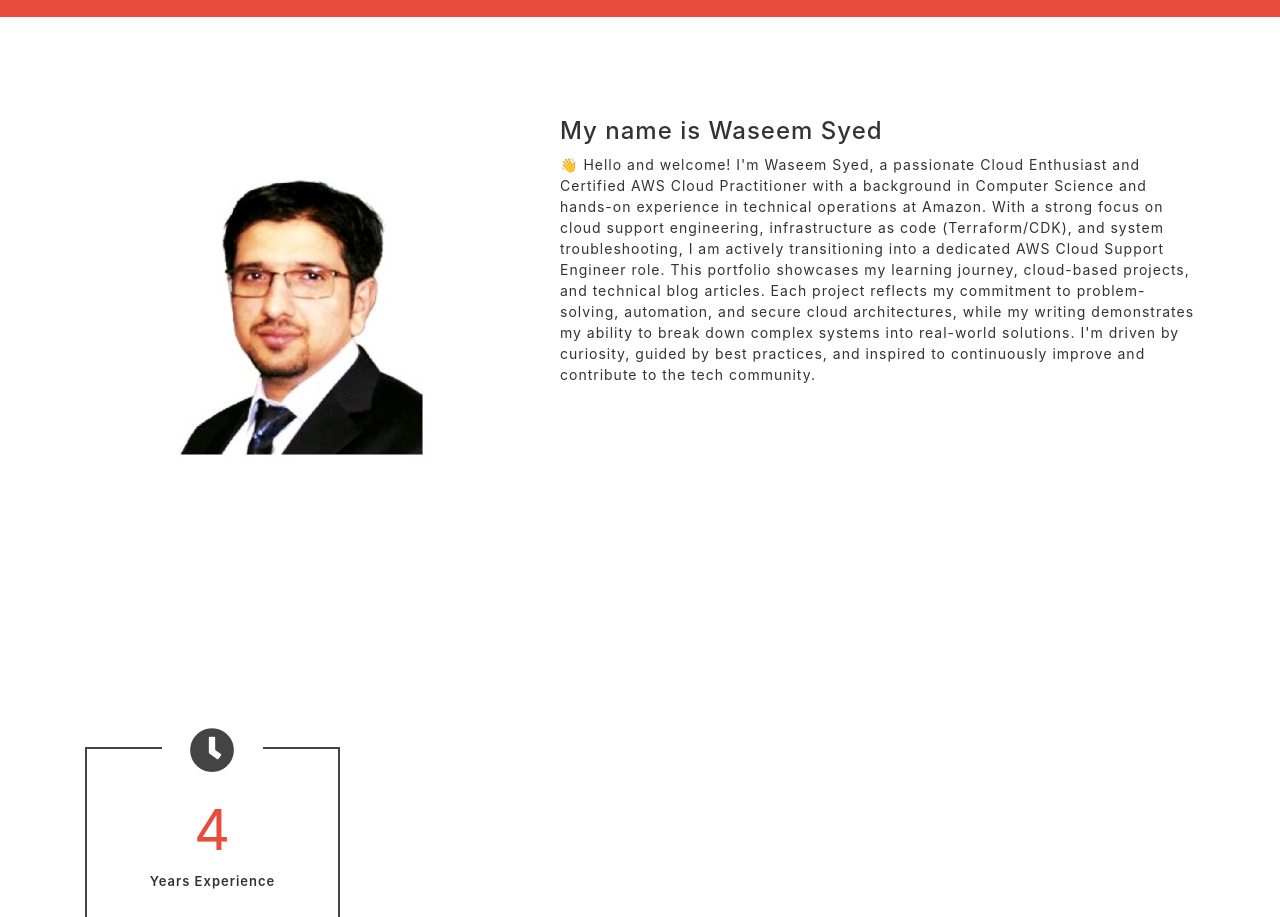
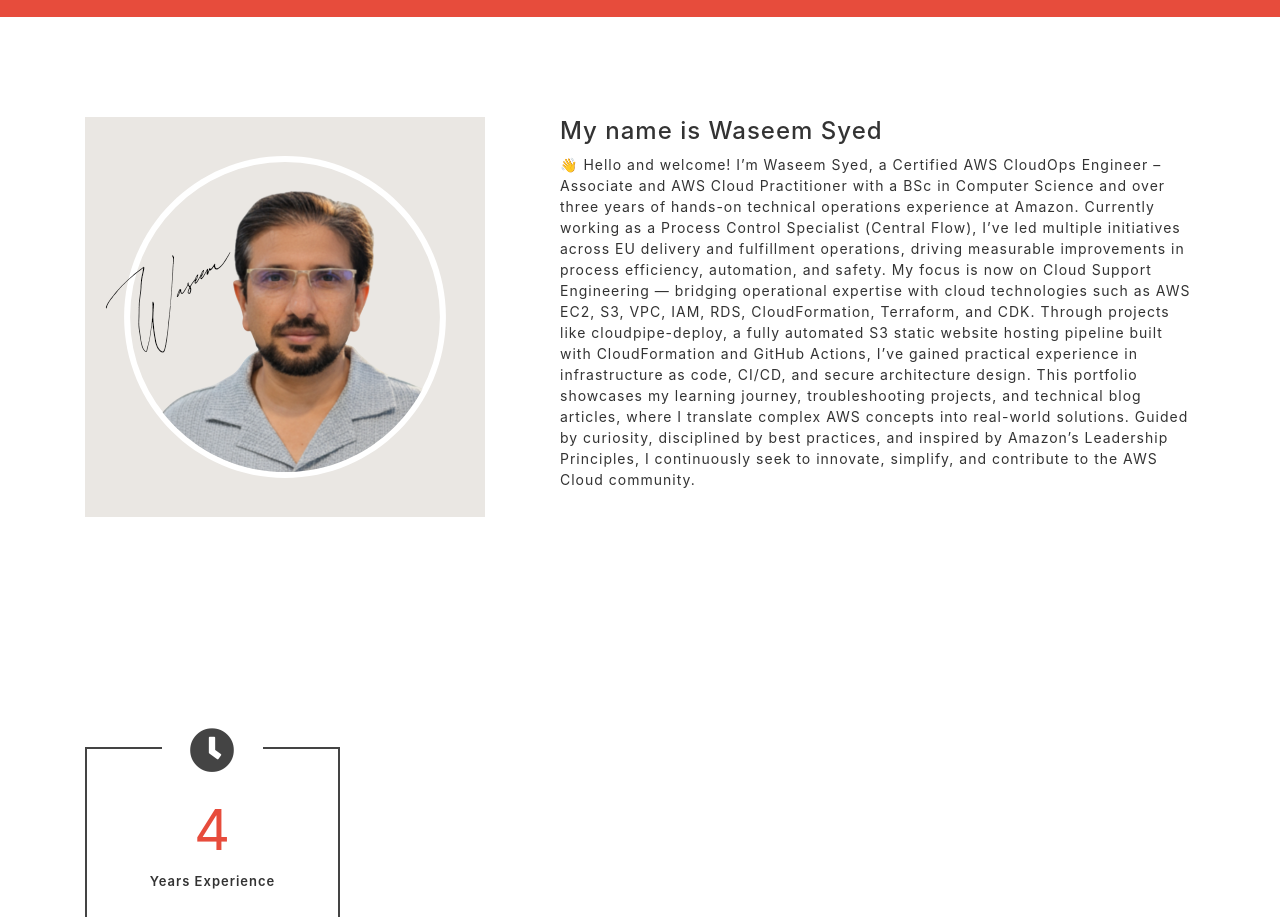
Before and after one commit to waseem465syed/portfolio-with-amplify, a website: page Portfolio-Website/index.html in a window 1280 px wide. Shown: the part 863-1780 px from the top of the page. Drawn offline with nearby package versions, Linux system fonts and the light colour scheme.

Commit message:
certificate added

```diff
--- a/Portfolio-Website/index.html
+++ b/Portfolio-Website/index.html
@@ -87,16 +87,19 @@
 			<div class="row">
 
 				<div class="col-md-5">
-					<img class="aboutImage" src="img/about.jpg">
+					<img class="aboutImage" src="img/about.png">
 				</div>
 
 				<div class="col-md-7">
 
 
 					<h4> My name is Waseem Syed</h4>
-				    			<p>👋 Hello and welcome! I'm Waseem Syed, a passionate Cloud Enthusiast and Certified AWS Cloud Practitioner with a background in Computer Science and hands-on experience in technical operations at Amazon. With a strong focus on cloud support engineering, infrastructure as code (Terraform/CDK), and system troubleshooting, I am actively transitioning into a dedicated AWS Cloud Support Engineer role.
+				    			<p>👋
+									Hello and welcome! I’m Waseem Syed, a Certified AWS CloudOps Engineer – Associate and AWS Cloud Practitioner with a BSc in Computer Science and over three years of hands-on technical operations experience at Amazon. Currently working as a Process Control Specialist (Central Flow), I’ve led multiple initiatives across EU delivery and fulfillment operations, driving measurable improvements in process efficiency, automation, and safety.
 
-This portfolio showcases my learning journey, cloud-based projects, and technical blog articles. Each project reflects my commitment to problem-solving, automation, and secure cloud architectures, while my writing demonstrates my ability to break down complex systems into real-world solutions. I'm driven by curiosity, guided by best practices, and inspired to continuously improve and contribute to the tech community.
+My focus is now on Cloud Support Engineering — bridging operational expertise with cloud technologies such as AWS EC2, S3, VPC, IAM, RDS, CloudFormation, Terraform, and CDK. Through projects like cloudpipe-deploy, a fully automated S3 static website hosting pipeline built with CloudFormation and GitHub Actions, I’ve gained practical experience in infrastructure as code, CI/CD, and secure architecture design.
+
+This portfolio showcases my learning journey, troubleshooting projects, and technical blog articles, where I translate complex AWS concepts into real-world solutions. Guided by curiosity, disciplined by best practices, and inspired by Amazon’s Leadership Principles, I continuously seek to innovate, simplify, and contribute to the AWS Cloud community.
 				    			</p>
 
 				</div>
```
Also changed, not shown: Portfolio-Website/img/about.png (added), 1 other file.
